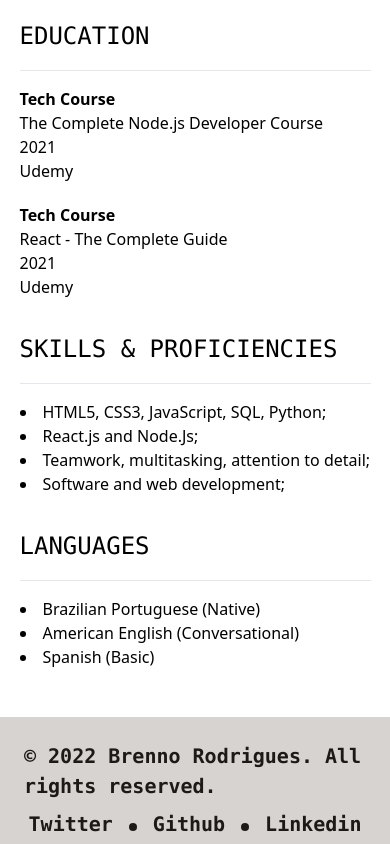
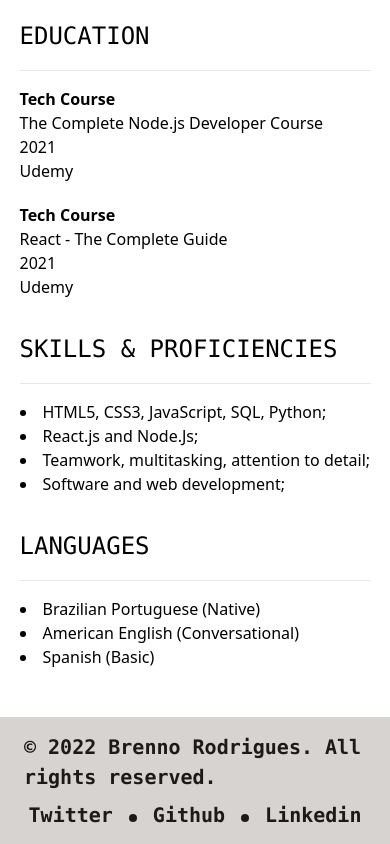
Before and after one commit to BRonen/Portfolio, a Next.js app: page / in a window 390 px wide. Shown: the part 1251-2095 px from the top of the page. Built offline with nearby package versions, Linux system fonts and the light colour scheme.

Commit message:
Fix: footer responsivity

```diff
--- a/components/Footer.tsx
+++ b/components/Footer.tsx
@@ -3,7 +3,7 @@ const ListItem = ({content, href}) => (
   <a href={href} className={`
     transition-all
     font-bold
-    text-xl hover:text-1.5xl
+    text-xl hover:scale-110
   `}>
     {content}
   </a>
@@ -14,7 +14,8 @@ const ListDot = () => <div className='w-2 h-2 rounded-full bg-stone-900 dark:bg-
 export default function Footer(){
   return(
     <footer className={`
-      flex flex-col items-center p-6 gap-2
+      flex flex-col items-center justify-center
+      p-6 gap-2
       bg-stone-300 text-stone-900
       dark:bg-stone-900 dark:text-stone-300
       font-mono
```
